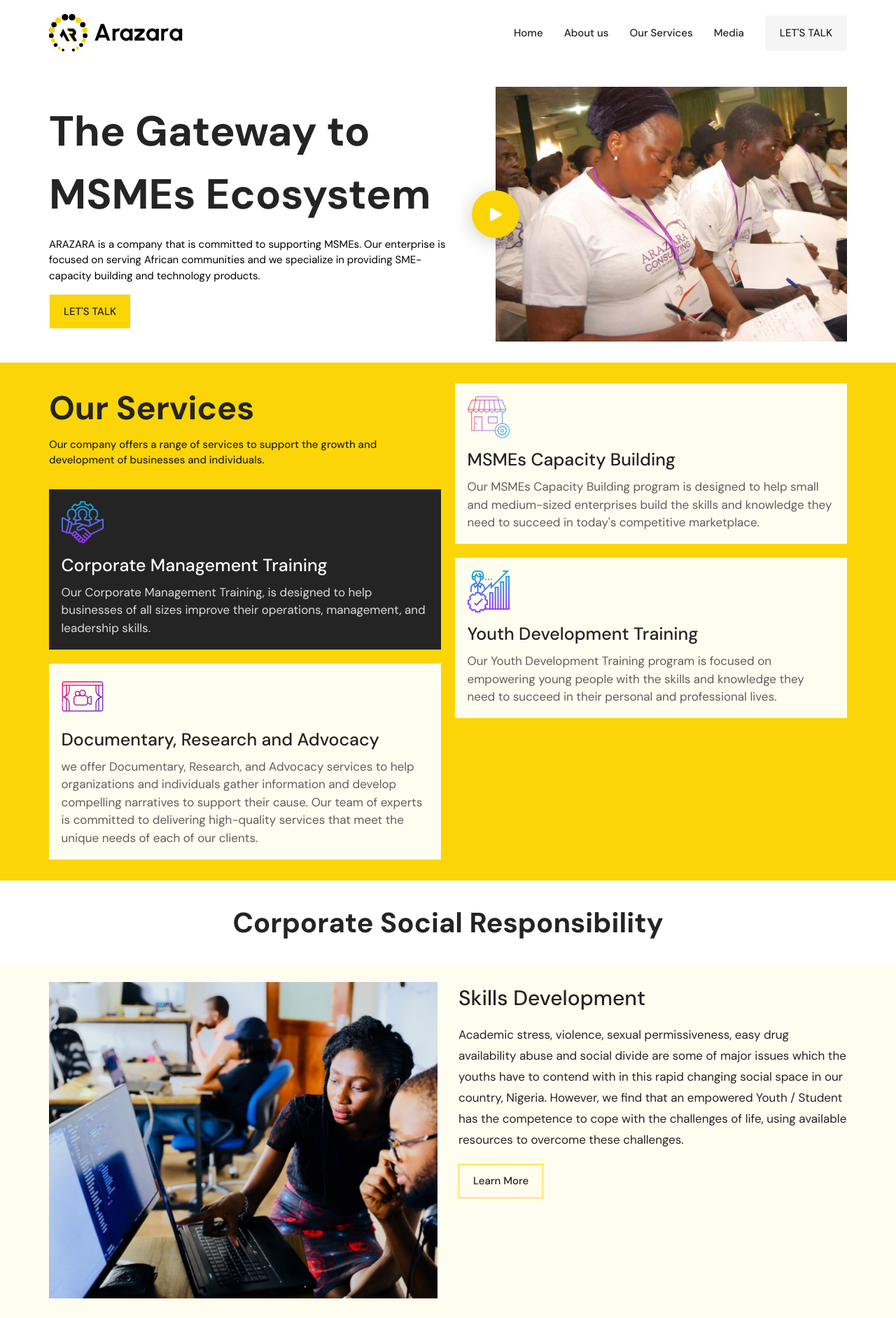
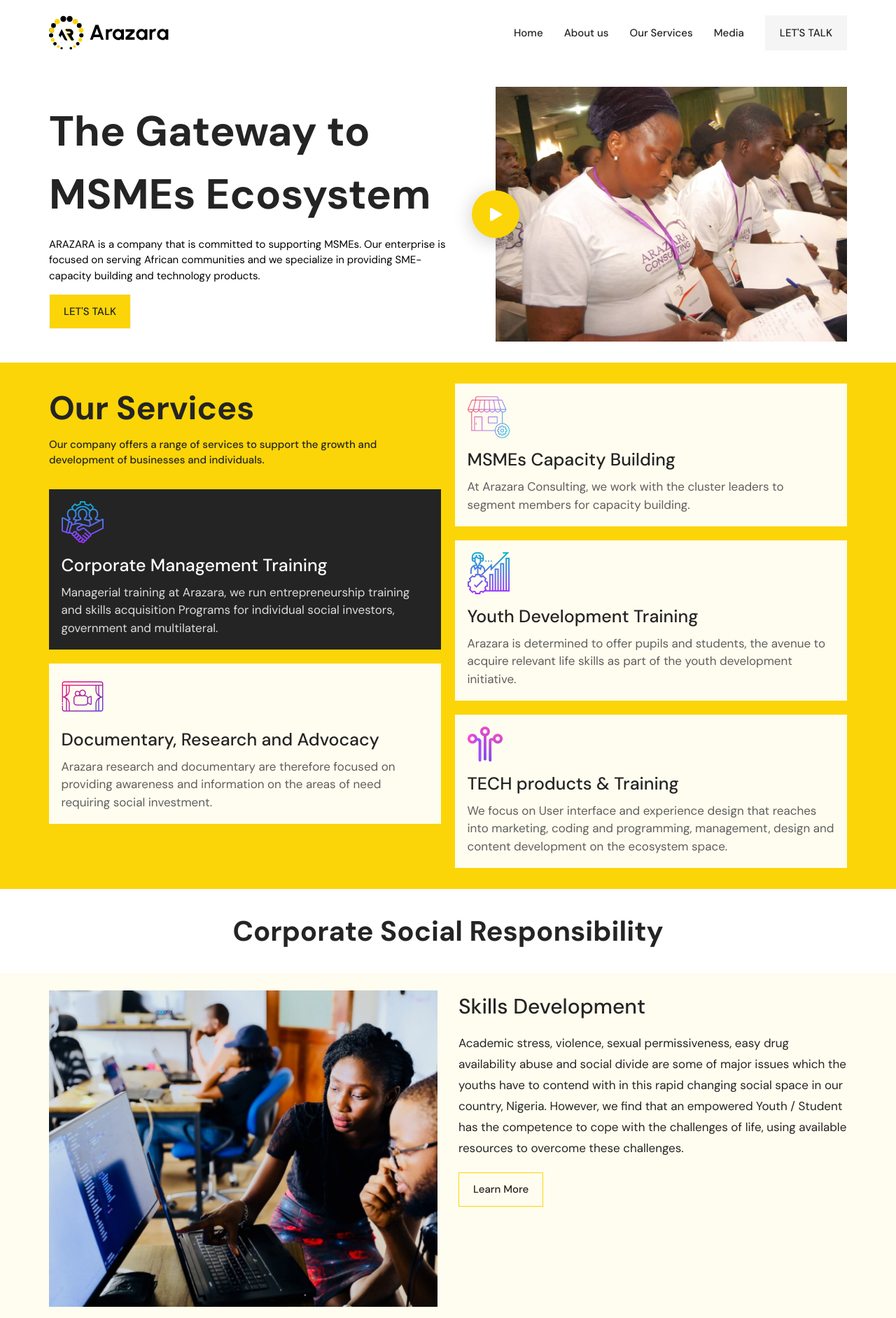
Before and after one commit to only1-adams/arazara_main, a Django app: page / in a window 1280 px wide. Shown: the top 1883 px of the page at 70% size. Run offline with Django 4.2, Linux system fonts and the light colour scheme; some libraries are stand-ins or nearby versions.

Commit message:
added img

```diff
--- a/static/js/components/modal.js
+++ b/static/js/components/modal.js
@@ -11,10 +11,12 @@
 
 		showMe() {
 			this.open = true;
+			document.body.style.overflow = "hidden"
 		},
 
 		hideMe() {
 			this.open = false;
+			document.body.style.overflow = "auto";
 		},
 
 		setCsr({ title, content }) {
@@ -26,31 +28,101 @@
 	Alpine.data("csr", () => ({
 		skills: {
 			title: "Skills Development",
-			content: `Academic stress, violence, sexual permissiveness, easy drug
-					availability abuse and social divide are some of major issues which
-					the youths have to contend with in this rapid changing social space in
-					our country, Nigeria. However, we find that an empowered Youth /
-					Student has the competence to cope with the challenges of life, using
-					available resources to overcome these challenges.`,
+			content: `Academic stress, violence, sexual permissiveness, easy drug availability abuse and social divide
+are some of major issues which the youths have to contend with in this rapid changing social
+space in our country, Nigeria.
+However, we find that an empowered Youth / Student has the competence to cope with the
+challenges of life, using available resources to overcome these challenges.
+We feel it is necessary to put on record the key  elements of the T-3H philosophy in learning,
+while ARAZARA will impact on your students in particular and the school in general.
+To discover the truths about knowledge or idea in the HEAD - mind and intellect. This will
+prompt students to be analytical and raise questions on any idea or opinion discussed or taught
+both in and outside the classroom.
+HEART - Prompts the students not to be indifferent to the events or activities happening around
+their environment. Always to have a positive influence on the direction or flow of events and
+activities.
+CREATIVE HANDS -  Prompt students to be pragmatic i.e pay attention to what works or how to
+solve problems, therefore, use their hands to do things, solve problems, resolve tasks and
+produce results. Key thing is do not just be satisfied with “knowing” only, strive to know “How
+to do” always endeavor to demonstrate “I can do it with my hands”.
+END RESULT - Enables the students to think creatively, nurture talents and skills, and develop
+initiatives; boost self confidence in whatever they undertake and make them in a socially
+
+responsible way, thereby creating job opportunities, ensuring social justice and stimulating the
+economy of Nigeria.
+We at Arazara Consulting believe that this will take learning many light years ahead.
+Being part of the give back &quot;Skills Development&quot; for schools, having partnered with Rozaville
+Skills limited in order to ameliorate the hardship suffered by the youths on account of the
+apparent lack in the education and employment opportunities of these vulnerable group.
+As an extension to the school’s academic curriculum, our engagement  fills the wider
+curriculum programs through Entrepreneurial Skills Education Programs (CESEP), a training and
+mentoring option based on hands-on on various skills. The result we hope will be to develop
+confident, well rounded, happy children who will become successful world citizens. We also
+offer support solutions that unlock the potentials of the youths, especially in profiled clusters –
+both in schools or the general market place.
+These clusters are subjected to intense training and mentoring in order to expand their vision
+and spirit of enterprise.
+Arazara is a full-fledged MSMEs Capacity Building establishment associated with skills
+empowerment outfits and we provide mentorship and training in some of the following agreed
+skills: <br/> <br/> <ul class="px-8 list-disc text-[1.7rem] font-semibold text-customBlack flex flex-wrap gap-8">
+<li>Cosmetology</li>
+<li>Bead making</li>
+<li>Fashion designing</li>
+<li>Hair dressing</li>
+<li>Barbing</li>
+<li>Paint making and painting</li>
+<li>ICT, Web design and coding</li>
+<li>Shoe making</li><li>Hat and Fascinator</li>
+<li>Make-Over &amp; Gele/ Manicure &amp; Pedicure</li>
+<li>Catering/ Confectioneries/ Small chops</li>
+<li>Fish farming</li><li>Carpentry</li>
+<li>Events Management and venue decoration</li>
+<li>Photography and Photo editing</li>
+<li>Videography and video editing</li>
+<li>Choreography</li><li>Allied products – Perfume/Insecticide /Air – freshner / Toilet wash/ Dettol/ All
+purpose Liquid Soap and Bath liquid soap making.</li>
+</ul>`,
 		},
 		sanitary: {
 			title: "Organic Sanitary Pad and Natural Essence Diapers Bank",
-			content: `The girl child and women's health and hygiene has been one of the key
-					concerns in Nigeria. The awareness on menstrual hygiene and usage of
-					Sanitary pad is virtually absent especially in the  rural areas.  Poor
-					menstrual hygiene can cause fungal infections, repeated infections,
-					cervical cancer and they become vulnerable to infertility.
-					Unfortunately reproductive hygiene education and sexual education is
-					not part of educational curriculum in Nigeria. `,
+			content: `The girl child and women&#39;s health and hygiene has been one of the key concerns in Nigeria.
+The awareness on menstrual hygiene and usage of Sanitary pad is virtually absent especially
+in the  rural areas.
+Poor menstrual hygiene can cause fungal infections, repeated infections, cervical cancer
+and they become vulnerable to infertility. Unfortunately reproductive hygiene education
+and sexual education is not part of educational curriculum in Nigeria.
+Nursing mothers in the rural areas practice the unhygienic behaviours of their mothers and
+grandmothers for years and do not see any harm in using old cloths which are unsafe on
+baby skin, generates excessive leakage and are very uncomfortable.
+Thus our duty to patronize made in Nigeria organic/biodegradable Sanitary pads and natural
+essence diapers (to avoid odour and relieve discomforts) is a way of helping to build our
+already battered economy which the Government is one of the major promoters of this
+objective
+Our mission is to build capacity by making health products, which are essential necessities,
+affordable and accessible to all girl child and women in the rural areas.
+We have succeeded in sealing the signing up of all necessary supply channels with
+assurance that demands a long term and regular basis inflow of supplies.
+Commitment to Community Social Responsibility and an alignment with government and
+government agencies, International institutions, corporate bodies, educational institutions,
+non-governmental Organisations and high net worth Individuals who serve or seek to serve
+the CSR initiative with programs, projects and ideas.`,
 		},
 		dmw: {
 			title: `DMW” Initiative`,
-			content: `Dance has always been an integral part of daily life in Nigeria but
-					has had unrecognized talent behind it. In recent years, it has been
-					rich in innovations and connections keeping our cultural traditions
-					alive, recognizing it’s artistry and expressiveness. AFRO DANCE is the
-					new form of respectability and popularity, making it’s impact on the
-					global performing industry. `,
+			content: `Dance has always been an integral part of daily life in Nigeria but has had unrecognized talent
+behind it. In recent years, it has been rich in innovations and connections keeping our cultural
+traditions alive, recognizing it’s artistry and expressiveness. AFRO DANCE is the new form of
+respectability and popularity, making it’s impact on the global performing industry.
+At Arazara, we serve as a hands on consultant with “DWM” building the young people to value
+heritage more, inspiring their minds for the future, giving them the ability for growth to
+become an investment model in people and the industry through their passion and talent,
+giving them choices and better information on how to implement and carry on their content,
+that way we instill buy-in for each content creator through dance to invest in themselves and to
+value themselves.
+We are working closely with dance creators, Afro dance instructors, Afro dance Writers and
+Lyrical dancers because Dance which is “Discipline- Attitude-New-Confidence-Expression”, not
+only increases your social confidence, it improves your fitness, your posture and coordination.
+At Arazara your wellness is our priority. `,
 		},
 	}));
 	Alpine.data("menu", () => ({
@@ -60,9 +132,11 @@
 		},
 		showMe() {
 			this.open = true;
+			document.body.style.overflow = "hidden";
 		},
 		hideMe() {
 			this.open = false;
+			document.body.style.overflow = "auto";
 		},
 	}));
 });
--- a/static/styles.css
+++ b/static/styles.css
@@ -655,6 +655,11 @@
   height: 246px;
 }
 
+.h-max{
+  height: -moz-max-content;
+  height: max-content;
+}
+
 .w-full{
   width: 100%;
 }
@@ -1213,9 +1248,12 @@
     height: 484px;
   }
 
-  .md\:h-max{
-    height: -moz-max-content;
-    height: max-content;
+  .md\:h-\[452px\]{
+    height: 452px;
+  }
+
+  .md\:max-h-\[450px\]{
+    max-height: 450px;
   }
 
   .md\:w-\[85\%\]{
--- a/templates/base.html
+++ b/templates/base.html
@@ -28,7 +28,7 @@
 		>
 			<a href="{% url 'index' %}">
 				<svg
-					width="192"
+					width="172"
 					height="54"
 					viewBox="0 0 192 54"
 					fill="none"
@@ -260,20 +260,6 @@
 						>
 						<span class="text-[1.7rem] text-[#777777]"> 08180095941 </span>
 					</div>
-					<div class="flex flex-col gap-y-7">
-						<span class="text-[1.7rem] font-bold text-customBlack"
-							>OUR POLICIES</span
-						>
-						<ul class="flex flex-col gap-y-4">
-							<li>
-								<a href="">
-									<span class="text-[1.7rem] text-[#777777]">
-										Terms of service
-									</span>
-								</a>
-							</li>
-						</ul>
-					</div>
 				</div>
 			</div>
 			<div class="mt-20 border-t-[1.5px] border-t-[#E8E4E4] text-center py-8">
--- a/templates/includes/csr.html
+++ b/templates/includes/csr.html
@@ -14,7 +14,7 @@
 			<div
 				x-show="isOpen"
 				x-transition
-				class="md:rounded-lg fixed z-[3] w-full md:w-[95%] lg:w-[581px] top-0 md:top-[32px] bg-white h-full md:h-max left-0 right-0 m-auto p-8 overflow-hidden"
+				class="md:rounded-lg fixed z-[3] w-full md:w-[95%] lg:w-[581px] top-0 md:top-[32px] bg-white h-full md:max-h-[450px] left-0 right-0 m-auto p-8 overflow-auto"
 			>
 				<div
 					class="flex items-center justify-end text-customBlack text-[2rem] md:text-[3rem] font-bold"
@@ -40,14 +40,14 @@
 						</svg>
 					</span>
 				</div>
-				<div class="mt-8 w-full">
+				<div class="mt- md:mt-0 w-full">
 					<span
 						x-text="csr.title"
 						class="text-[2rem] md:text-[3rem] font-bold"
 					></span>
 					<p
-						x-text="csr.content"
-						class="mt-12 text-[1.7rem] text-customBlack"
+						x-html="csr.content"
+						class="mt-8 text-[1.7rem] text-customBlack"
 					></p>
 				</div>
 			</div>
--- a/templates/includes/menu.html
+++ b/templates/includes/menu.html
@@ -1,14 +1,16 @@
 {% load static %}
+<template x-teleport="body">
+	<div @click="hideMe" x-show="isOpen" class="fixed w-full top-0 h-full z-[2] bg-[#00000080]">
 		<template x-teleport="body">
 			<div
 				x-show="isOpen"
 				x-transition
-		class="fixed w-full top-0 h-full md:hidden py-8 p-5 bg-white z-[2]"
+				class="fixed w-full top-0 h-max md:hidden py-8 p-8 bg-white z-[2]"
 			>
 				<div class="flex items-center justify-between w-full">
 					<a href="{% url 'index' %}">
 						<svg
-					width="192"
+							width="172"
 							height="54"
 							viewBox="0 0 192 54"
 							fill="none"
@@ -75,21 +77,21 @@
 				</div>
 				<div class="mt-12">
 					<ul class="flex flex-col gap-y-8">
-				<li>
+						<li class="pb-3 border-b border-b-customBlack">
 							<a
 								href="{% url 'index' %}"
 								class="text-3xl text-customBlack font-semibold"
 								>Home</a
 							>
 						</li>
-				<li>
+						<li class="pb-3 border-b border-b-customBlack">
 							<a
 								href="{% url 'about' %}"
 								class="text-3xl text-customBlack font-semibold"
 								>About us</a
 							>
 						</li>
-				<li>
+						<li class="pb-3 border-b border-b-customBlack">
 							<a
 								href="{% url 'media' %}"
 								class="text-3xl text-customBlack font-semibold"
@@ -107,3 +109,5 @@
 				</div>
 			</div>
 		</template>
+	</div>
+</template>
--- a/templates/index.html
+++ b/templates/index.html
@@ -1,5 +1,4 @@
-{% extends 'base.html' %}
-{% load static %}
+{% extends 'base.html' %} {% load static %}
 {% block mainContent %}
 {% include 'includes/csr.html' %}
 <section
@@ -132,8 +131,9 @@
 					>Corporate Management Training</span
 				>
 				<p class="mt-3 text-[1.7rem] text-[#DEDBDB]">
-					Our Corporate Management Training, is designed to help businesses of
-					all sizes improve their operations, management, and leadership skills.
+					Managerial training at Arazara, we run entrepreneurship training and
+					skills acquisition Programs for individual social investors,
+					government and multilateral.
 				</p>
 			</div>
 			<div class="w-full bg-lightMain p-7">
@@ -142,11 +142,9 @@
 					>Documentary, Research and Advocacy</span
 				>
 				<p class="mt-3 text-[1.7rem] text-[#5F5E5E]">
-					we offer Documentary, Research, and Advocacy services to help
-					organizations and individuals gather information and develop
-					compelling narratives to support their cause. Our team of experts is
-					committed to delivering high-quality services that meet the unique
-					needs of each of our clients.
+					Arazara research and documentary are therefore focused on providing
+					awareness and information on the areas of need requiring social
+					investment.
 				</p>
 			</div>
 		</div>
@@ -159,9 +157,8 @@
 					>MSMEs Capacity Building</span
 				>
 				<p class="mt-3 text-[1.7rem] text-[#5F5E5E]">
-					Our MSMEs Capacity Building program is designed to help small and
-					medium-sized enterprises build the skills and knowledge they need to
-					succeed in today's competitive marketplace.
+					At Arazara Consulting, we work with the cluster leaders to segment
+					members for capacity building.
 				</p>
 			</div>
 			<div class="w-full bg-lightMain p-7">
@@ -170,9 +167,20 @@
 					>Youth Development Training</span
 				>
 				<p class="mt-3 text-[1.7rem] text-[#5F5E5E]">
-					Our Youth Development Training program is focused on empowering young
-					people with the skills and knowledge they need to succeed in their
-					personal and professional lives.
+					Arazara is determined to offer pupils and students, the avenue to
+					acquire relevant life skills as part of the youth development
+					initiative.
+				</p>
+			</div>
+			<div class="w-full bg-lightMain p-7">
+				<img class="mb-5" src="{% static 'images/tec_products.png' %}" alt="" />
+				<span class="text-[2.5rem] font-medium text-customBlack"
+					>TECH products & Training</span
+				>
+				<p class="mt-3 text-[1.7rem] text-[#5F5E5E]">
+					We focus on User interface and experience design that reaches into
+					marketing, coding and programming, management, design and content
+					development on the ecosystem space.
 				</p>
 			</div>
 		</div>
@@ -193,7 +201,7 @@
 		>
 			<div class="w-[90%] lg:w-1/2 mb-10 lg:mb-0">
 				<img
-					class="w-full object-cover"
+					class="w-full object-cover h-max md:h-[452px]"
 					src="{% static 'images/Frame 23.png' %}"
 					alt=""
 				/>
@@ -243,8 +251,8 @@
 			</div>
 			<div class="order-first lg:order-none w-[90%] lg:w-1/2 mb-10 lg:mb-0">
 				<img
-					class="w-full object-cover"
-					src="{% static 'images/Frame 23.png' %}"
+					class="w-full object-scale-down h-max md:h-[452px]"
+					src="{% static 'images/molpedgg.png' %}"
 					alt=""
 				/>
 			</div>
@@ -254,7 +262,7 @@
 		>
 			<div class="w-[90%] lg:w-1/2 mb-10 lg:mb-0">
 				<img
-					class="w-full object-cover"
+					class="w-full object-cover h-max md:h-[452px]"
 					src="{% static 'images/Frame 23.png' %}"
 					alt=""
 				/>
@@ -423,23 +431,11 @@
 	<div
 		class="w-full overflow-auto mt-12 flex items-center justify-center gap-x-24 gap-y-12 flex-wrap md:flex-nowrap md:gap-x-12 md:gap-y-0"
 	>
+		<img class="w-[7%]" src="{% static 'images/molped.jpeg'%}" alt="" />
+		<img class="w-[7%]" src="{% static 'images/kobo.jpeg'%}" alt="" />
+		<img class="w-[7%]" src="{% static 'images/nera.jpeg'%}" alt="" />
 		<img
-			class="w-[20%] md:w-[10%]"
-			src="{% static 'images/WhatsApp Image 2023-01-28 at 21.56.15.jpeg'%}"
-			alt=""
-		/>
-		<img
-			class="w-[20%] md:w-[10%]"
-			src="{% static 'images/WhatsApp Image 2023-01-28 at 21.56.26.jpeg'%}"
-			alt=""
-		/>
-		<img
-			class="w-[20%] md:w-[10%]"
-			src="{% static 'images/WhatsApp Image 2023-01-31 at 06.26.24.jpeg'%}"
-			alt=""
-		/>
-		<img
-			class="w-[7%]"
+			class="w-[15%] md:w-[7%]"
 			src="{% static 'images/WhatsApp Image 2023-01-31 at 06.31.22.jpeg'%}"
 			alt=""
 		/>
```
Also changed, not shown: other parts of static/styles.css (+46 -12 lines), static/images/diapers.jpeg (added), static/images/kobo.jpeg (added), static/images/molped.jpeg (added), static/images/molpedgg.png (added), static/images/nera.jpeg (added), static/images/tec_products.png (added). Lines whose indentation alone changed are shown as unchanged.
